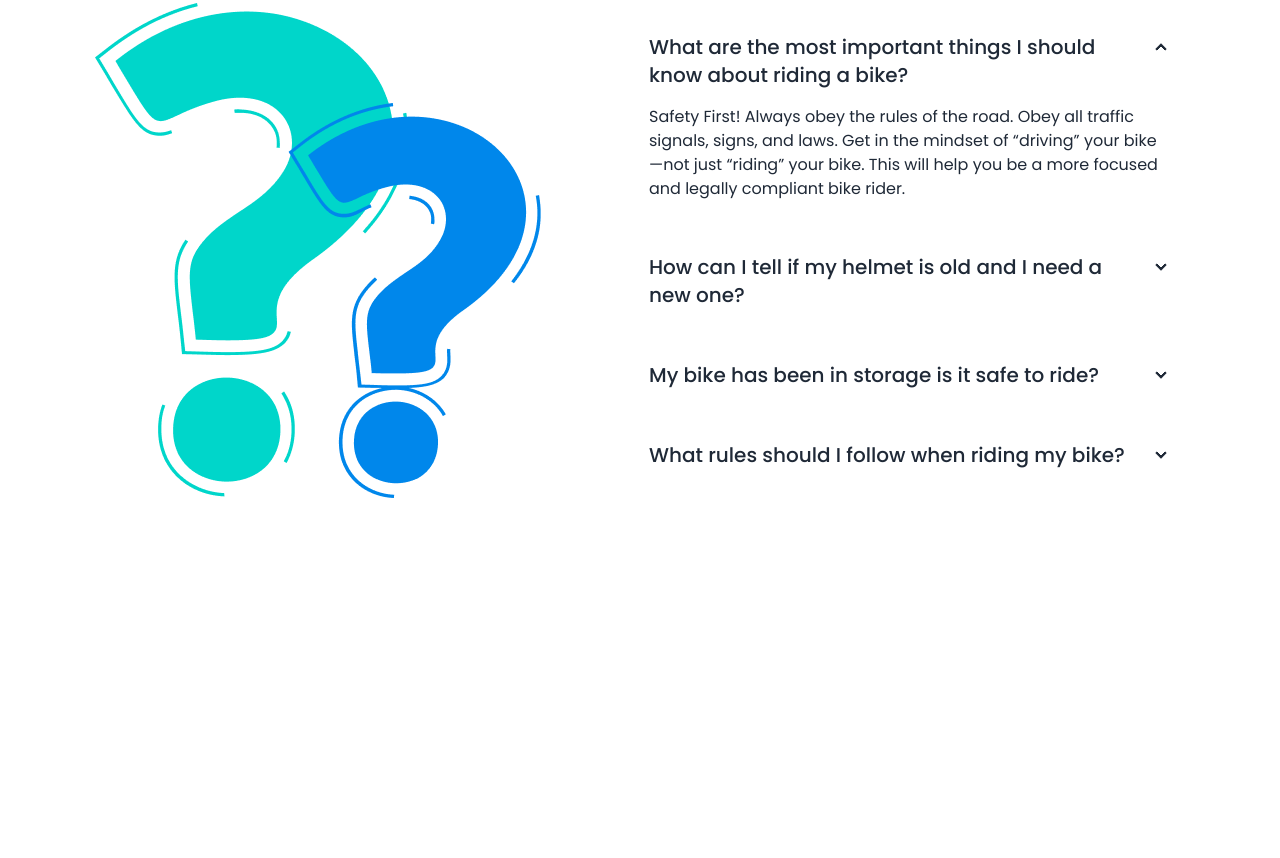
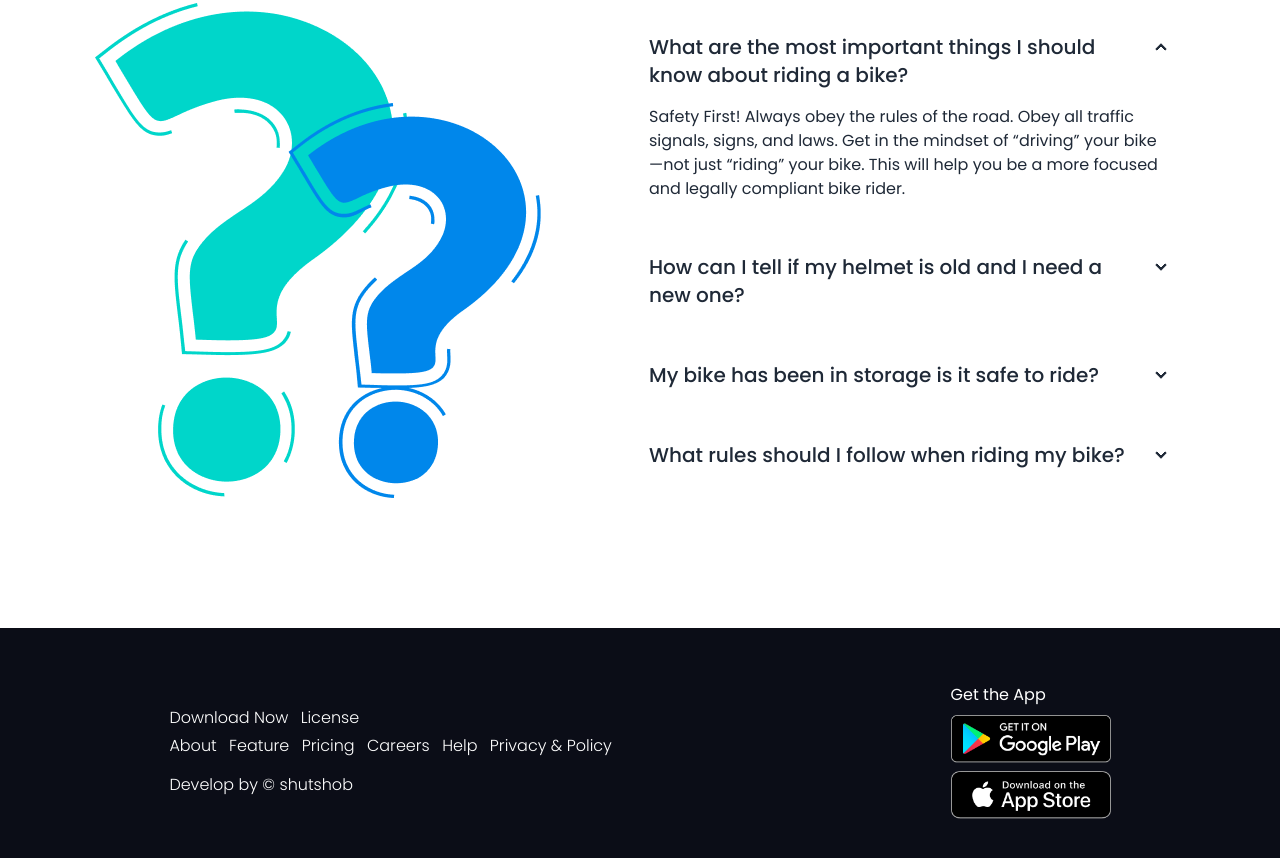
Before and after one commit to HasanUtshob/Biker-Zone, a plain HTML site: page index.html in a window 1280 px wide. Shown: the part 2885-3743 px from the top of the page. Before the commit the page ends 3513 px from the top, so only its background shows below. Drawn offline with nearby package versions, Linux system fonts and the light colour scheme.

Commit message:
footer complete

```diff
--- a/index.html
+++ b/index.html
@@ -550,6 +550,29 @@
     </main>
 
     <!-- Footer Section -->
-    <footer></footer>
+    <footer class="bg-[#0B0D17] lg:flex justify-around items-center py-[55px]">
+      <div class="">
+        <div class="text-white space-x-2 font-light mb-1">
+          <a href="#">Download Now</a>
+          <a href="#">License</a>
+        </div>
+        <div class="text-white space-x-2 font-light mb-[15px]">
+          <a href="#">About</a>
+          <a href="#">Feature</a>
+          <a href="#">Pricing</a>
+          <a href="#">Careers</a>
+          <a href="#">Help</a>
+          <a href="#">Privacy & Policy</a>
+        </div>
+        <div class="text-white space-x-2 font-light">
+          <p>Develop by &copy; shutshob</p>
+        </div>
+      </div>
+      <div class="w-[160px] space-y-2">
+        <h2 class="text-white">Get the App</h2>
+        <img class="w-full" src="images/others/android.png" alt="" />
+        <img class="w-full" src="images/others/ios.png" alt="" />
+      </div>
+    </footer>
   </body>
 </html>
```
